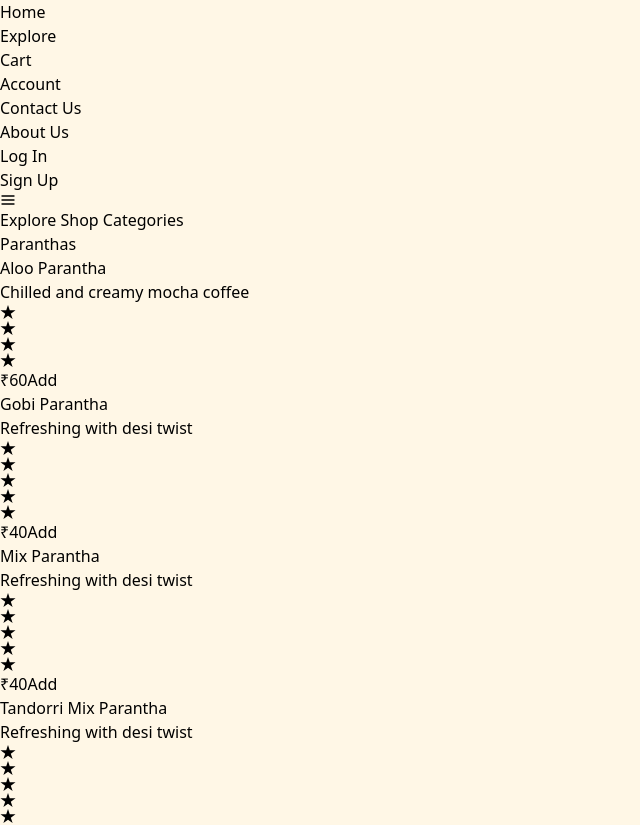
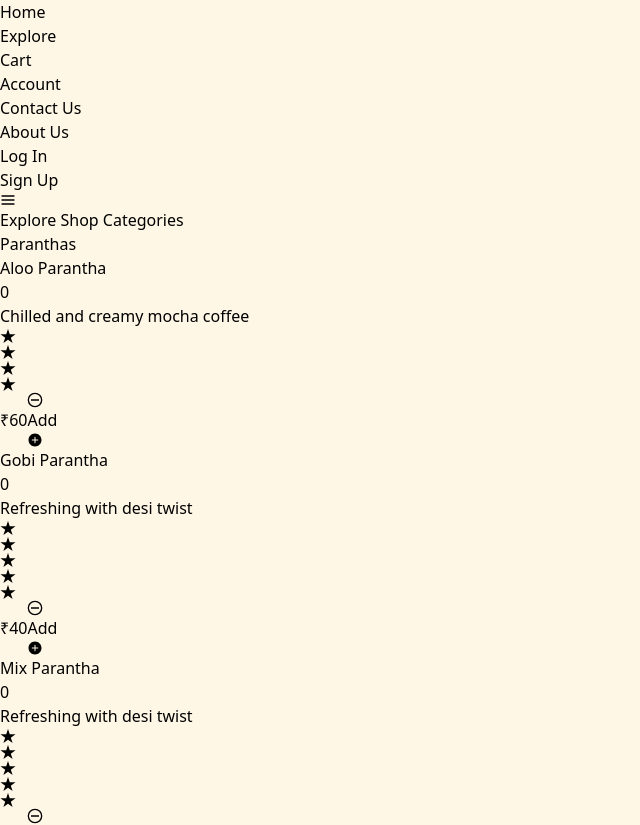
Before and after one commit to anshumangarg5410/Food-Ordering-Website, a React (Vite) app: page /explore in a window 1280 px wide. Shown: the top 825 px of the page, without its empty margins (0-640 px from the left). Built offline with nearby package versions, Linux system fonts and the light colour scheme.

Commit message:
improved cart

```diff
--- a/src/pages/cart/Cart.jsx
+++ b/src/pages/cart/Cart.jsx
@@ -1,8 +1,33 @@
-import React from "react";
+import React, { useEffect, useState } from "react";
 import { motion } from "framer-motion";
-import { useSelector } from "react-redux";
+import { useSelector, useDispatch } from "react-redux";
+import {
+  addItem,
+  increaseqnt,
+  decreaseqnt,
+  deleteitem,
+} from "../cart/CartSlice";
+import { IoIosAddCircle } from "react-icons/io";
+import { GrSubtractCircle } from "react-icons/gr";
 
 function Cart() {
+  const dispatch = useDispatch();
+  const cart = useSelector((state) => state.cart.cart);
+  const [qnt, setqnt] = useState(0);
+
+  const addtocart = (item) => {
+    dispatch(increaseqnt({ id: item.id }));
+    setqnt(item.quantity + 1);
+    console.log("inc");
+  };
+
+  const removefromcart = (item) => {
+    if (item.quantity > 1) {
+      dispatch(decreaseqnt({ id: item.id }));
+    } else if (item.quantity === 1) {
+      dispatch(deleteitem(item.id));
+    }
+  };
 
   const cartItems = useSelector((state) => state.cart.cart);
 
@@ -10,9 +35,9 @@ function Cart() {
     let total = 0;
     cartItems.map((item) => {
       total += item.singleprice * item.quantity;
-    })
+    });
     return total;
-  }
+  };
 
   return (
     <div className="min-h-screen pt-[20vh] pb-20 px-6 md:px-20 bg-gradient-to-br from-yellow-100 via-orange-50 to-yellow-100">
@@ -26,7 +51,6 @@ function Cart() {
       </motion.h1>
 
       <div className="max-w-4xl mx-auto space-y-6">
-
         {cartItems.map((item) => (
           <motion.div
             key={item.id}
@@ -42,14 +66,31 @@ function Cart() {
                 className="h-16 w-16 object-cover rounded-md"
               />
               <div>
-                <h2 className="text-xl font-semibold text-yellow-700">{item.name}</h2>
-                <p className="text-sm text-gray-600">Qty: {item.quantity}</p>
+                <h2 className="text-xl font-semibold text-yellow-700">
+                  {item.name}
+                </h2>
+                <div className="df flex justify-start items-center ">
+                  <div
+                    onClick={() => removefromcart(item)}
+                    className=" h-[25px] flex justify-center mt-[1px] items-center w-[22px] mr-[10px] text-[14px] hover:scale-125 transition-all ease-out hover:text-red-400"
+                  >
+                    <GrSubtractCircle />
+                  </div>
+                  <p className="text-sm text-gray-600 ">Qty: {item.quantity}</p>
+                  <div
+                    onClick={() => addtocart(item)}
+                    className=" h-[25px] flex justify-center items-center w-[22px]  ml-[10px] text-[16px] hover:scale-125 transition-all ease-out hover:text-green-400"
+                  >
+                    <IoIosAddCircle />
+                  </div>
+                </div>
               </div>
             </div>
-            <p className="text-lg font-bold text-orange-600">₹{item.singleprice * item.quantity}</p>
+            <p className="text-lg font-bold text-orange-600">
+              ₹{item.singleprice}
+            </p>
           </motion.div>
         ))}
-
 
         <motion.div
           className="bg-yellow-200 rounded-xl shadow-inner p-6 flex justify-between items-center"
@@ -58,7 +99,9 @@ function Cart() {
           transition={{ delay: 0.3, duration: 0.4 }}
         >
           <h3 className="text-xl font-semibold">Total</h3>
-          <span className="text-2xl font-bold text-orange-700">₹{totalprice()}</span>
+          <span className="text-2xl font-bold text-orange-700">
+            ₹{totalprice()}
+          </span>
         </motion.div>
 
         <motion.button
@@ -66,7 +109,7 @@ function Cart() {
           whileHover={{ scale: 1.05 }}
           whileTap={{ scale: 0.95 }}
         >
-          Proceed to Checkout
+          Place Your Order
         </motion.button>
       </div>
     </div>
--- a/src/pages/cart/CartSlice.js
+++ b/src/pages/cart/CartSlice.js
@@ -1,5 +1,6 @@
 import { createSlice, nanoid } from "@reduxjs/toolkit";
 import burgerImg from "../../assets/burger.png";
+// import Tandorri_Mix_Parantha from "../../assets/paranthas/Tandorri_Mix_Parantha.avif"
 const initialState = {
   cart: [
     // {
@@ -7,6 +8,14 @@ const initialState = {
     //   image: burgerImg,
     //   name: "Burger",
     //   singleprice: 200,
+    //   quantity: 2,
+    //   totalprice: 200 * 2,
+    // },
+    // {
+    //   id: 2,
+    //   image: Tandorri_Mix_Parantha,
+    //   name: "Tandorri Mix Parantha",
+    //   singleprice: "40",
     //   quantity: 2,
     //   totalprice: 200 * 2,
     // },
@@ -39,13 +48,24 @@ export const CartSlice = createSlice({
 
       state.cart.push(item);
     },
-        increaseqnt: (state, action) => {
-            state.cart = state.cart.map((item) => item.id === action.payload.id ? { ...item, quantity: item.quantity + 1, totalprice: item.singleprice * (item.quantity + 1) } : item
-  );
-}
+
+    increaseqnt: (state, action) => {
+        state.cart = state.cart.map((item) => item.id === action.payload.id ? { ...item, quantity: item.quantity + 1, totalprice: item.singleprice * (item.quantity + 1) } : item);
+    },
+
+    decreaseqnt: (state, action) => {
+        state.cart = state.cart.map((item) => item.id === action.payload.id ? { ...item, quantity: item.quantity - 1, totalprice: item.singleprice * (item.quantity - 1) } : item);
+    },
+
+    deleteitem: (state, action) => {
+        state.cart = state.cart.filter((item) => item.id != action.payload)
+    },
+
+
+
   },
 });
 
-export const { addItem, increaseqnt } = CartSlice.actions;
+export const { addItem, increaseqnt, deleteitem, decreaseqnt } = CartSlice.actions;
 
 export default CartSlice.reducer;
--- a/src/pages/explore/Card.jsx
+++ b/src/pages/explore/Card.jsx
@@ -1,8 +1,10 @@
-import React, { useState } from 'react'
+import React, { useEffect, useState } from 'react'
 import { motion } from "framer-motion";
 import { IoStarSharp } from "react-icons/io5";
 import { useDispatch, useSelector } from 'react-redux';
-import { addItem, increaseqnt } from '../cart/CartSlice';
+import { addItem, increaseqnt, decreaseqnt, deleteitem } from '../cart/CartSlice';
+import { IoIosAddCircle } from "react-icons/io";
+import { GrSubtractCircle } from "react-icons/gr";
 
 // const { name, singleprice, quantity } = action.payload;
 
@@ -11,7 +13,12 @@ function Card({ title, desc, price, rating, image, index }) {
   const cart = useSelector((state) => state.cart.cart)
   const [qnt, setqnt] = useState(0);
 
-
+  useEffect(() => {
+    const existingItem = cart.find((item) => item.name === title);
+    if (existingItem) {
+      setqnt(existingItem.quantity);
+    }
+  }, [cart, title]);
 
 const addtocart = () => {
   const it = cart.find((item) => item.name === title);
@@ -34,6 +41,20 @@ const addtocart = () => {
   }
 };
 
+const removefromcart = () => {
+  const it = cart.find((item) => item.name === title);
+
+  if (it && it.quantity > 1) {
+    dispatch(decreaseqnt({ id: it.id }));
+    setqnt(it.quantity - 1);
+    console.log("dec")
+  }
+  else if (it && it.quantity == 1) {
+    dispatch(deleteitem(it.id))
+    setqnt(0);
+  }
+};
+
   return (
               <motion.div
                 key={index}
@@ -48,7 +69,10 @@ const addtocart = () => {
                   style={{ backgroundImage: `url(${image})` }}
                 ></div>
                 <div className="p-4 flex flex-col justify-between h-[200px]">
-                  <h3 className="text-lg font-bold text-gray-800">{title}</h3>
+                  <div className="text-lg font-bold flex justify-between items-center text-gray-800">
+                    <p>{title}</p>
+                    <p className='text-green-700'>{qnt}</p>
+                  </div>
                   <p className="text-sm text-gray-600 mt-1 mb-2">{desc}</p>
 
                   <div className="flex items-center gap-1 text-yellow-500">
@@ -57,11 +81,12 @@ const addtocart = () => {
                     ))}
                   </div>
 
-                  <div className="flex justify-between items-center mt-auto">
+                  <div className="flex justify-between items-center mt-auto h-[40px]">
                     <span className="text-green-700 font-semibold">{price}</span>
-                    <button onClick={addtocart}  className="bg-green-600 text-white px-3 py-1 rounded-md hover:bg-green-700 transition">
+                    <button   className="bg-green-600 flex text-white px-3 py-1 rounded-md hover:bg-green-700 transition">
+                    <div onClick={removefromcart}  className=' h-[25px] flex justify-center items-center w-[22px] mr-[10px] text-[18px] hover:scale-125 transition-all ease-out hover:text-red-400'><GrSubtractCircle /></div>
                       Add
-                      {/* <span className='bg-red-400 ml-[15px] mr-[10px]'>{1}</span> */}
+                      <div onClick={addtocart} className=' h-[25px] flex justify-center items-center w-[22px] ml-[10px] text-[20px] hover:scale-125 transition-all ease-out hover:text-green-400'><IoIosAddCircle /></div>
                     </button>
 
                   </div>
```
